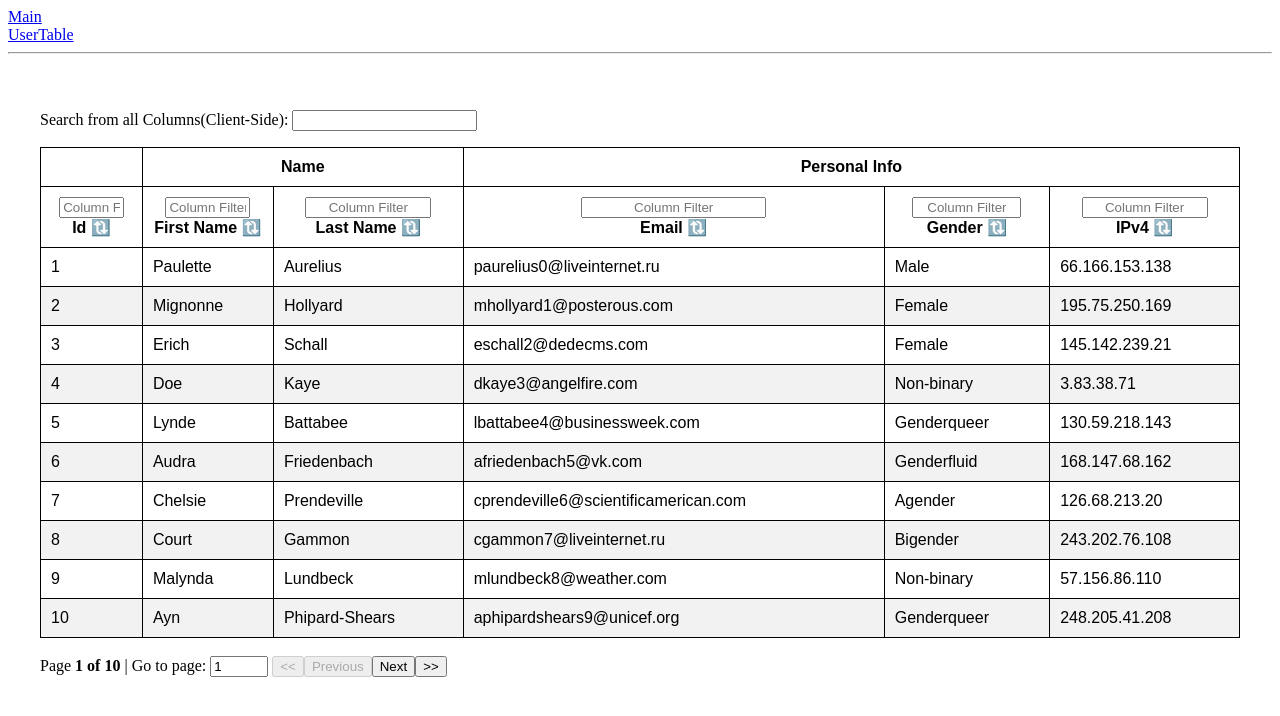
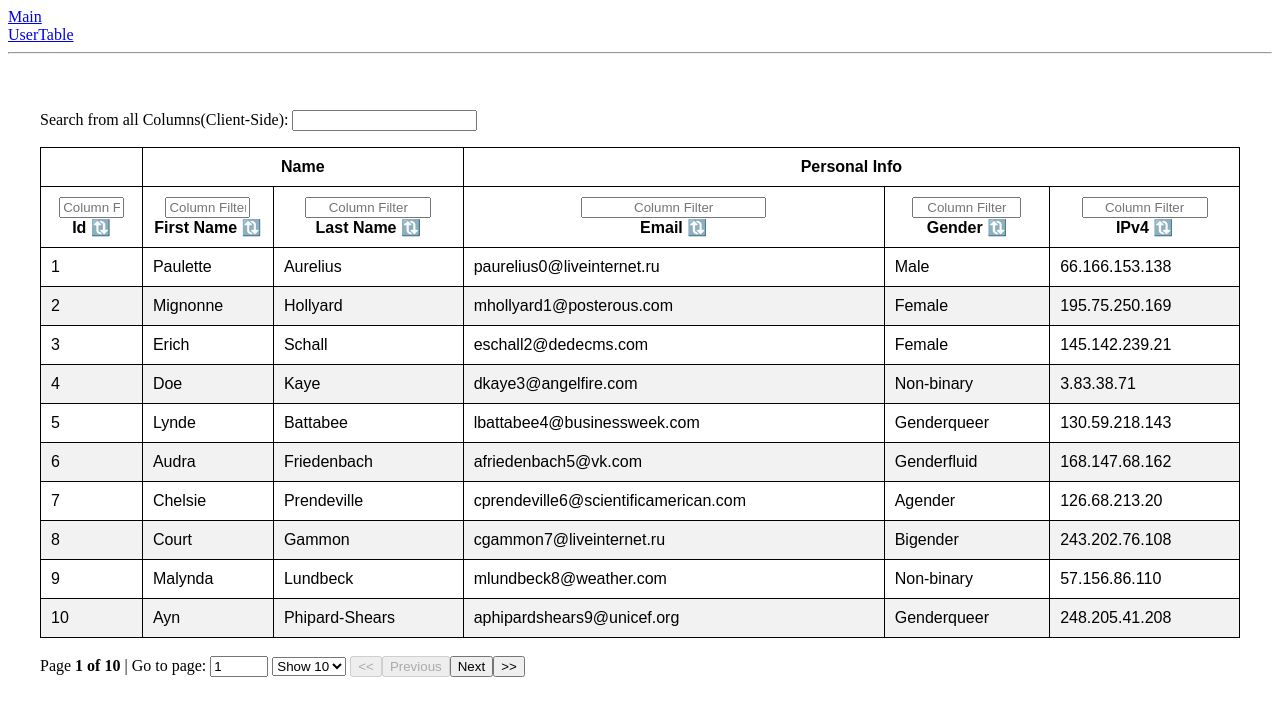
Before and after one commit to jeongookmoon/react-experiment, a React app: page /userTable in a window 1280 px wide. Shown: the top 716 px of the page. Built offline with nearby package versions, Linux system fonts and the light colour scheme.

Commit message:
added page size dropdown

```diff
--- a/src/pages/userTable/components/table.component.tsx
+++ b/src/pages/userTable/components/table.component.tsx
@@ -38,6 +38,7 @@ function TableComponent(): ReactElement {
     pageOptions,
     gotoPage,
     pageCount,
+    setPageSize,
   } = useTable(
     {
       columns,
@@ -50,7 +51,7 @@ function TableComponent(): ReactElement {
     usePagination
   );
 
-  const { globalFilter, pageIndex } = state;
+  const { globalFilter, pageIndex, pageSize } = state;
 
   return (
     <>
@@ -136,6 +137,16 @@ function TableComponent(): ReactElement {
             max={pageOptions.length}
           />{' '}
         </span>
+        <select
+          value={pageSize}
+          onChange={event => setPageSize(Number(event.target.value))}
+        >
+          {[5, 10, 15].map(pageSize => (
+            <option key={pageSize} value={pageSize}>
+              Show {pageSize}
+            </option>
+          ))}
+        </select>{' '}
         <button onClick={() => gotoPage(0)} disabled={!canPreviousPage}>
           {'<<'}
         </button>
```
